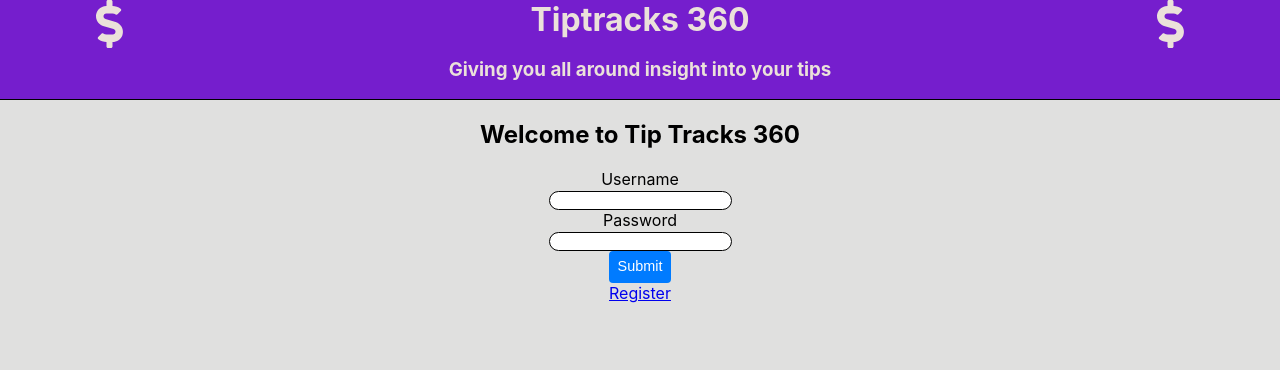
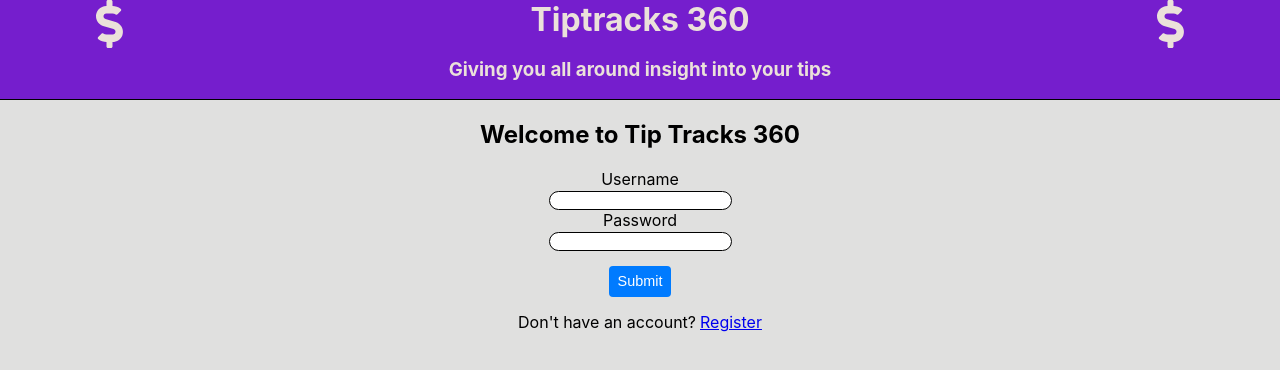
Before and after one commit to skunkpirates42/tiptracks-360-client, a React (Create React App) app: page / in a window 1280 px wide. Shown: the top 370 px of the page. Built offline with nearby package versions, Linux system fonts and the light colour scheme; no server answers.

Commit message:
cleaned up some code and added some styles to login

```diff
--- a/src/components/add-tips-form.js
+++ b/src/components/add-tips-form.js
@@ -13,8 +13,6 @@ export class AddTipsForm extends Component {
     const { dispatch } = this.props;
     const newReport = { date, baseWage, hours, notes, tippedOut, totalTips }
     return dispatch(saveTips(newReport));
-    // Trying to redirect to stats page ...
-    // .then(() => this.props.history.push('/stats'));
 }
 
   render() {
@@ -29,7 +27,6 @@ export class AddTipsForm extends Component {
           <div className="message message-error">{this.props.error}</div>
         );
     }
-
 
     return (
       <div>
@@ -75,9 +72,6 @@ export class AddTipsForm extends Component {
   }
 }
 
-
-
-
 export default requiresLogin()(reduxForm({
   form: 'addTips',
   onSubmitFail: (errors, dispatch) =>
--- a/src/components/card.js
+++ b/src/components/card.js
@@ -9,7 +9,7 @@ export function Card(props) {
   return (
     <div className="card">
       <li className="tip-report">
-        {props.formattedDate && <p>{props.formattedDate}</p>}
+        <p><span>{props.formattedDate}</span></p>
         <p>Take Home Tips: <span>{props.totalTips || props.takeHomeTips}</span></p>
         <p>Total Hours: <span>{props.hours}</span></p>
         <p>{props.hourlyType}: <span>${(props.hourlyRate || props.avgWage).toFixed(2)} / hr</span></p>
--- a/src/components/login-form.js
+++ b/src/components/login-form.js
@@ -47,9 +47,9 @@ export class LoginForm extends Component {
             name="password"
             validate={[required, nonEmpty]}
           />
-          <button disabled={pristine || submitting}>Submit</button>
+          <button className="submit" disabled={pristine || submitting}>Submit</button>
         </form>
-        <Link to="/register">Register</Link>
+        <span className="register">Don't have an account?</span><Link to="/register">Register</Link>
       </div>
     )
   }
--- a/src/components/styles/login.css
+++ b/src/components/styles/login.css
@@ -1,3 +1,10 @@
 /* input, label {
   display: block;
 } */
+
+.submit {
+  margin: 1em 0;
+}
+.register {
+  margin-right: .25em;
+}
```
